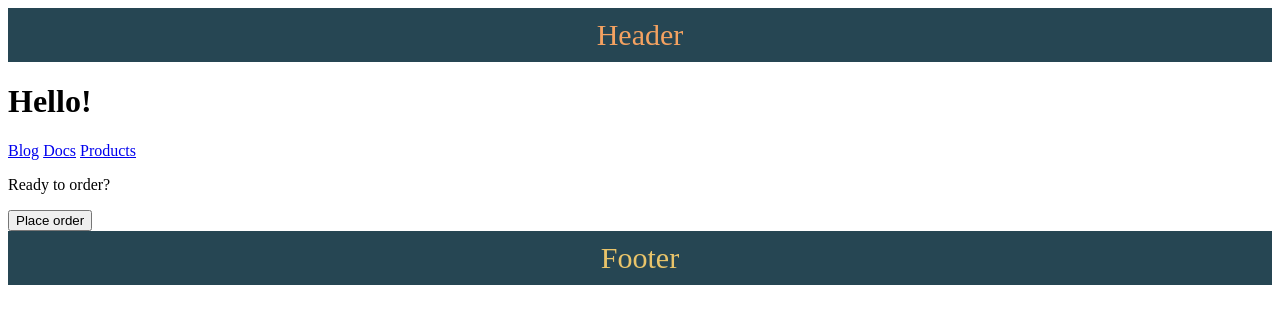
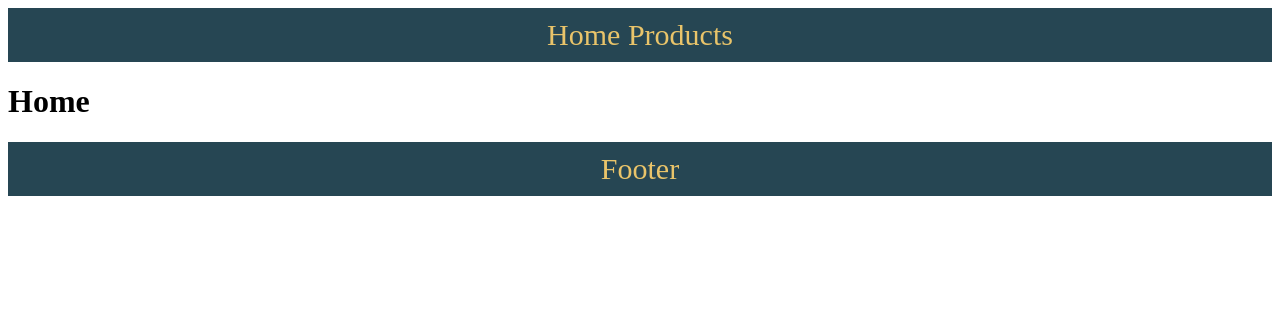
Before and after one commit to surtich/sveltekit-2024, a SvelteKit app: page / in a window 1280 px wide. Shown: the top 324 px of the page. Built offline with nearby package versions, Linux system fonts and the light colour scheme.

Commit message:
Se prepara la página para cargar datos de una API externa

```diff
--- a/src/lib/header.svelte
+++ b/src/lib/header.svelte
@@ -1,6 +1,13 @@
-<header class="layout-header">Header</header>
+<header class="layout-header">
+	<a href="/">Home</a>
+	<a href="/products">Products</a>
+</header>
 
 <style>
+	a {
+		color: #e9c46a;
+		text-decoration: none;
+	}
 	.layout-header {
 		background-color: #264653;
 		color: #f4a261;
--- a/src/routes/+layout.svelte
+++ b/src/routes/+layout.svelte
@@ -3,8 +3,6 @@
 
 	import Footer from '$lib/footer.svelte';
 	import Header from '$lib/header.svelte';
-
-	console.log('page', $page);
 </script>
 
 {#if $page.route.id !== '/(auth)/login' && $page.route.id !== '/(auth)/register'}
--- /dev/null
+++ b/src/routes/+page.svelte
@@ -0,0 +1 @@
+<h1>Home</h1>
--- a/src/routes/[[lang]]/+page.svelte
+++ /dev/null
@@ -1,46 +0,0 @@
-<script>
-	import { page } from '$app/stores';
-	import { goto, beforeNavigate } from '$app/navigation';
-
-	const { lang = 'en' } = $page.params;
-
-	const greetings = {
-		en: 'Hello!',
-		es: '¡Hola!',
-		fr: 'Bonjour!'
-	};
-
-	const greeting = greetings[lang];
-
-	let placingOrder = false;
-
-	beforeNavigate((navigation) => {
-		console.log('before navigation', navigation, navigation?.to?.route?.id);
-		if (navigation?.to?.route?.id === '/products') {
-			if (!placingOrder) {
-				navigation.cancel();
-				alert('You must place an order first!');
-			}
-		}
-	});
-
-	function handleClick() {
-		placingOrder = true;
-		setTimeout(() => {
-			goto('/products');
-		}, 2000);
-	}
-</script>
-
-{#if placingOrder}
-	<p>Placing order...</p>
-{:else}
-	<h1>{greeting}</h1>
-
-	<a href="/blog">Blog</a>
-	<a href="/docs">Docs</a>
-	<a href="/products">Products</a>
-
-	<p>Ready to order?</p>
-	<button on:click={handleClick}>Place order</button>
-{/if}
```
Also changed, not shown: src/routes/products/+page.svelte (+0 -7 lines).
